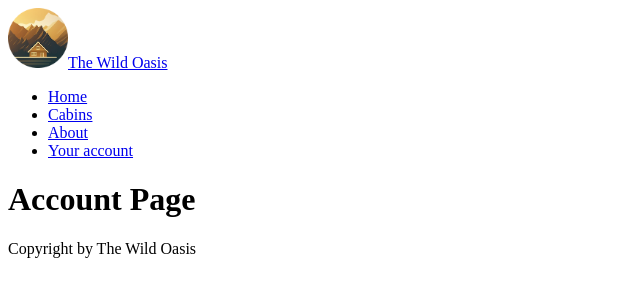
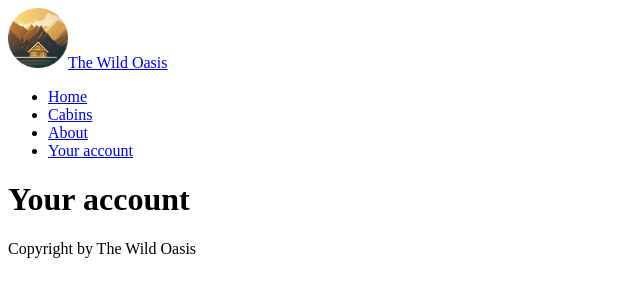
Before and after one commit to zeenat-abedin/the-wild-oasis-website, a Next.js app: page /account in a window 1280 px wide. Shown: the top 300 px of the page, without its empty margins (0-640 px from the left). Built offline with nearby package versions, Linux system fonts and the light colour scheme.

Commit message:
add metadata to account and cabins page

```diff
--- a/app/account/page.js
+++ b/app/account/page.js
@@ -1,3 +1,8 @@
-export default function Page(){
-  return <h1>Account Page</h1>
+
+export const metadata = {
+  title: 'Guest area',
 }
+
+export default function Page() {
+  return <h1>Your account</h1>
+}
--- a/app/cabins/page.js
+++ b/app/cabins/page.js
@@ -1,3 +1,6 @@
+export const metadata = {
+  title: 'Cabins',
+}
 
 export default  function Page() {
   return (
```
